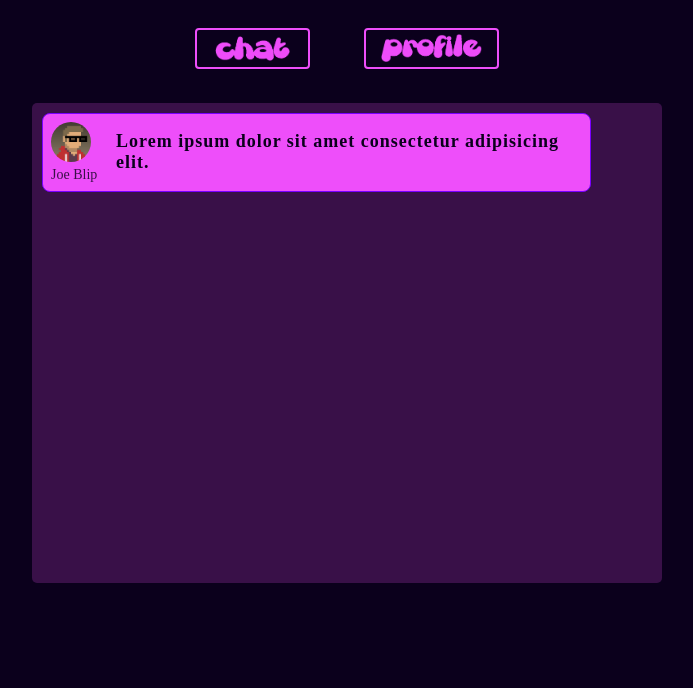
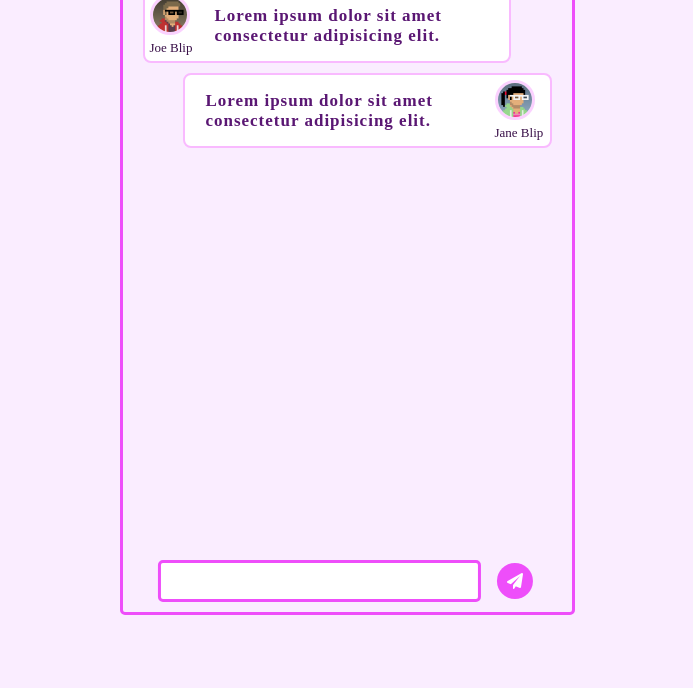
Before and after one commit to jeffKimball/Blipside-chat-app, a plain HTML site: page index.html in a window 1280 px wide. Shown: the part 142-830 px from the top of the page, without its empty margins (293-986 px from the left). Drawn offline with Linux system fonts and the light colour scheme.

Commit message:
update UI colors and container

```diff
--- a/css/style.css
+++ b/css/style.css
@@ -1,3 +1,4 @@
+/* #ee4efa */
 * {
   box-sizing: border-box;
 }
@@ -5,7 +6,7 @@
 body {
   margin: 0;
   padding: 0;
-  background-color: #0b001c;
+  background-color: #faedff;
   min-height: 100vh;
 }
 
@@ -15,16 +16,16 @@ body {
 }
 
 .logo-section {
-  margin: 20px;
+  margin: 30px 0 20px;
   text-align: center;
 }
 
 .logo-img {
-  width: 100px;
+  width: 60px;
 }
 
 .logo-text {
-  width: 210px;
+  width: 160px;
 }
 
 .icon-section {
@@ -36,16 +37,6 @@ body {
   border: 2px solid #ee4efa;
   border-radius: 4px;
   margin: 20px 25px 10px;
-}
-
-.chat-icon {
-  width: 115px;
-  padding: 6px 18px;
-}
-
-.profile-icon {
-  width: 135px;
-  padding: 4.5px 15px;
 }
 
 @media (max-width: 420px) {
@@ -70,12 +61,14 @@ body {
 }
 
 .chat-area {
-  width: 90%;
-  min-height: 60vh;
-  background-color: #391048;
+  width: 65%;
+  min-height: 80vh;
+  /* background-color: #391048; */
+  border: 3px solid #ee4efa;
   margin: auto;
   border-radius: 5px;
-  padding: 10px;
+  padding: 10px 20px;
+  position: relative;
 }
 
 @media (max-width: 650px) {
@@ -84,33 +77,36 @@ body {
   }
 }
 
-.single-msg-container {
+.left-msg-container {
   width: 90%;
-  padding: 8px;
+  padding: 5px;
   border-radius: 8px;
-  background-color: #ee4efa;
-  border: 1px solid #7900ff;
+  background-color: #fff;
+  border: 2px solid #f9baff;
   color: #0b001c;
   display: flex;
   align-items: center;
+  margin-bottom: 10px;
 }
 
-.msg-img-wrapper {
+.left-img-wrapper {
   display: flex;
   flex-direction: column;
   max-width: 50px;
 }
 
-.msg-img {
+.left-msg-img {
   width: 40px;
   height: 40px;
   border-radius: 50%;
   margin: 0 20px 0 0;
+  border: 3px solid #fbd1ff;
 }
 
-.msg-text-wrapper {
+.left-msg-text-wrapper {
+  color: #5a1773;
   margin-left: 15px;
-  font-size: 18px;
+  font-size: 17px;
   font-weight: 600;
   letter-spacing: 1px;
   width: 100%;
@@ -119,10 +115,80 @@ body {
 small {
   margin-top: 5px;
   color: #391048;
-  font-size: 14px;
+  font-size: 13px;
 }
 
 /* set all of the previous 5 classes to left----
 then copy and paste these classes with right---
 in order to flip the properties for each user
 in the chat area */
+
+.right-msg-container {
+  width: 90%;
+  padding: 5px;
+  border-radius: 8px;
+  background-color: #fff;
+  border: 2px solid #f9baff;
+  color: #0b001c;
+  display: flex;
+  flex-direction: row-reverse;
+  align-items: center;
+  margin-bottom: 10px;
+  margin-left: auto;
+}
+
+.right-img-wrapper {
+  display: flex;
+  flex-direction: column;
+  max-width: 50px;
+}
+
+.right-msg-img {
+  width: 40px;
+  height: 40px;
+  border: 3px solid #fbd1ff;
+  border-radius: 50%;
+  margin: 0 20px 0 0;
+}
+
+.right-msg-text-wrapper {
+  color: #5a1773;
+  margin-left: 15px;
+  font-size: 17px;
+  font-weight: 600;
+  letter-spacing: 1px;
+  width: 100%;
+}
+
+.send-container {
+  width: 90%;
+  min-width: 200px;
+  position: absolute;
+  bottom: 10px;
+  left: 50%;
+  transform: translateX(-50%);
+  display: flex;
+  justify-content: space-evenly;
+}
+
+input:focus {
+  outline: none;
+}
+
+input[type="text"] {
+  color: #5a1773;
+  font-size: 17px;
+  border: 3px solid #ee4efa;
+  width: 80%;
+  height: 42px;
+
+  border-radius: 5px;
+}
+
+i {
+  background-color: #ee4efa;
+  padding: 10px;
+  margin: 3px;
+  border-radius: 50%;
+  color: #fff;
+}
--- a/index.html
+++ b/index.html
@@ -4,6 +4,7 @@
     <meta charset="UTF-8">
     <meta http-equiv="X-UA-Compatible" content="IE=edge">
     <meta name="viewport" content="width=device-width, initial-scale=1.0">
+    <link rel="stylesheet" href="https://cdnjs.cloudflare.com/ajax/libs/font-awesome/6.0.0-beta3/css/all.min.css" integrity="sha512-Fo3rlrZj/k7ujTnHg4CGR2D7kSs0v4LLanw2qksYuRlEzO+tcaEPQogQ0KaoGN26/zrn20ImR1DfuLWnOo7aBA==" crossorigin="anonymous" referrerpolicy="no-referrer" />
     <link rel="stylesheet" href="/css/style.css">
     <title>Blipside</title>
 </head>
@@ -17,25 +18,38 @@
         </div>
         <!-- Navigation -->
         <div class="icon-section">
-            <img class="chat-icon icon" src="images/chat-icon.png" alt="">
-            <img class="profile-icon icon" src="images/profile-icon.png" alt="">
+
         </div>
 
         <!-- Chat Container -->
         <div class="chat-container">
-        <div class="chat-area">
+            <div class="chat-area">
+                <!-- Left Message Component -->
+                <div class="left-msg-container">
+                    <div class="left-img-wrapper">
+                        <img class="left-msg-img" src="images/joeBlip.png" alt="">
+                        <small>Joe Blip</small>
+                    </div>
+                    <div class="left-msg-text-wrapper">
+                        <span>Lorem ipsum dolor sit amet consectetur adipisicing elit. </span>
+                    </div>
+                </div>
+                <!-- Right Message Component - Current User-->
+                <div class="right-msg-container">
+                    <div class="right-img-wrapper">
+                        <img class="right-msg-img" src="images/janeBlip.jpg" alt="">
+                        <small>Jane Blip</small>
+                    </div>
+                    <div class="right-msg-text-wrapper">
+                        <span>Lorem ipsum dolor sit amet consectetur adipisicing elit. </span>
+                    </div>
+                </div>
 
-            <!-- Message Component -->
-            <div class="single-msg-container">
-                <div class="msg-img-wrapper">
-                    <img class="msg-img" src="images/joeBlip.png" alt="">
-                    <small>Joe Blip</small>
-                </div>
-                <div class="msg-text-wrapper">
-                    <span>Lorem ipsum dolor sit amet consectetur adipisicing elit. </span>
+                <div class="send-container">
+                    <input type="text">
+                    <i class="fas fa-paper-plane"></i>
                 </div>
             </div>
-        </div>
         </div>
     </div>
 </body>
```
